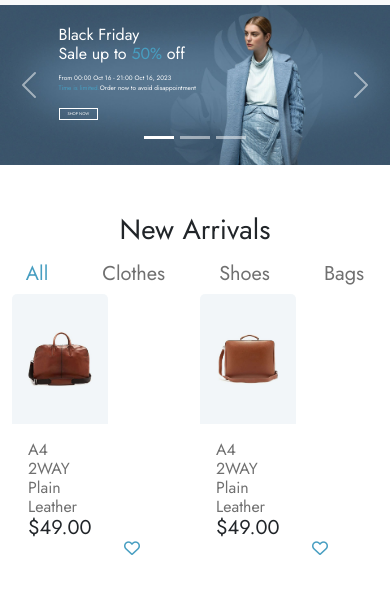
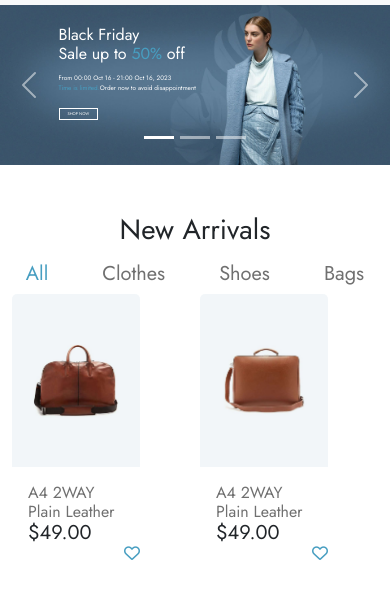
Before and after one commit to ravibundheliya/P1-E-commerce-Website, a plain HTML site: page index.html in a window 390 px wide. Shown: the part 73-672 px from the top of the page. Drawn offline with Linux system fonts and the light colour scheme.

Commit message:
new changes

```diff
--- a/css/style.css
+++ b/css/style.css
@@ -211,7 +211,7 @@ a {
 }
 @media (max-width: 576px) {
   .card{
-    width: 6rem !important;
+    width: 8rem !important;
   }
   .carousel-caption h1 {
     font-size: 1rem;
```
